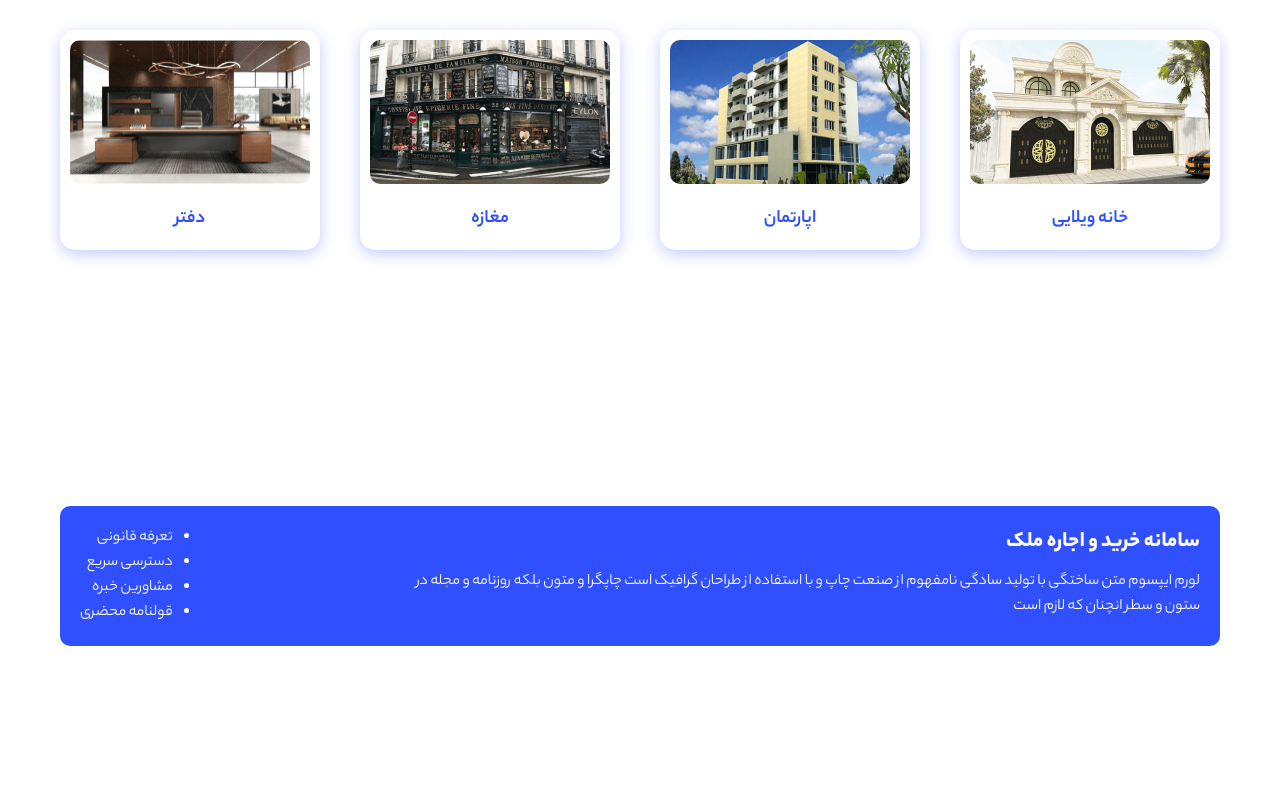
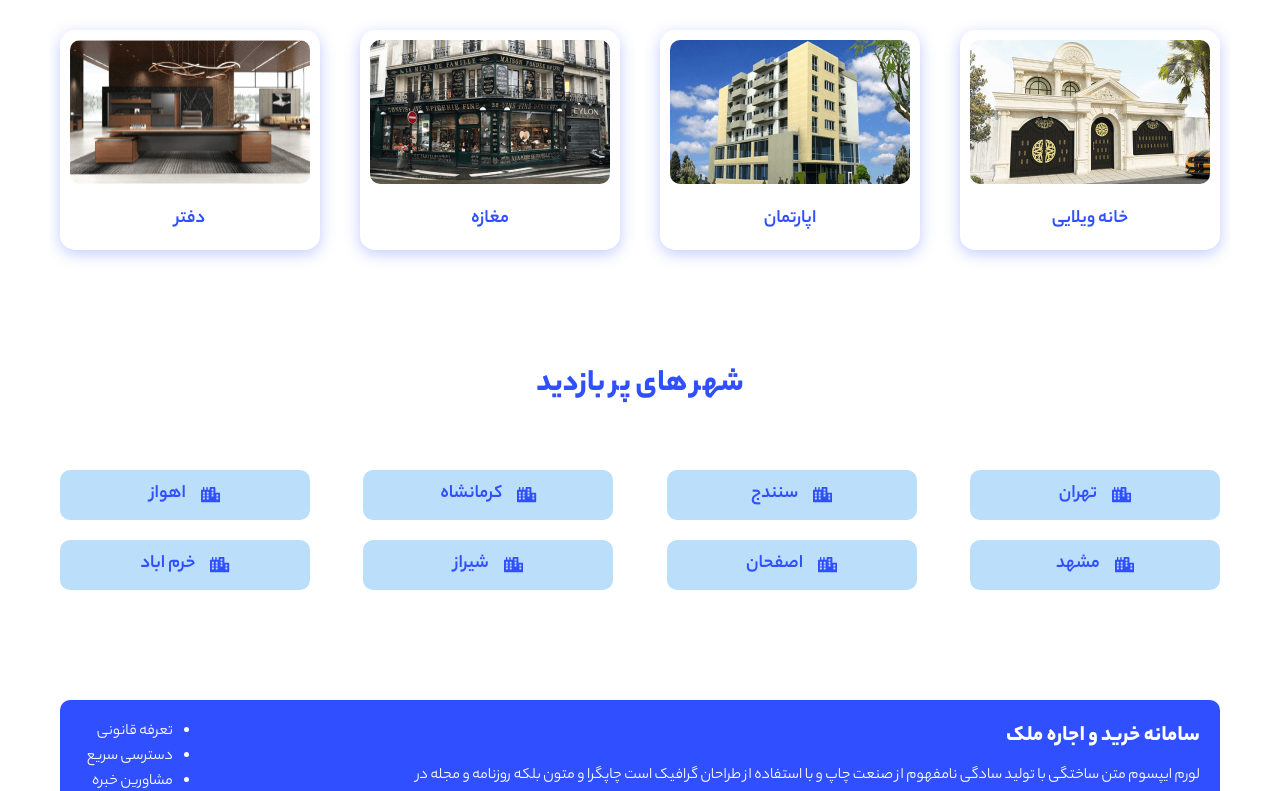
Before and after one commit to MobinaShahbazei/real-state, a Next.js app: page / in a window 1280 px wide. Shown: the part 465-1256 px from the top of the page. Before the commit the page ends 1131 px from the top, so only its background shows below. Built offline with nearby package versions, Linux system fonts and the light colour scheme; no server answers.

Commit message:
Development of the home page, part 2

```diff
--- a/src/components/template/HomePage.js
+++ b/src/components/template/HomePage.js
@@ -1,4 +1,5 @@
 import { FiCircle } from "react-icons/fi";
+import { FaCity } from "react-icons/fa";
 import styles from "@/template/HomePage.module.css";
 import CategoryCard from "@/module/CategoryCard";
 
@@ -31,10 +32,20 @@
         </div>
       </div>
       <div className={styles.categories}>
-        <CategoryCard title="خانه ویلایی" name="villa"/>
-        <CategoryCard title="اپارتمان" name="apartment"/>
-        <CategoryCard title="مغازه" name="store"/>
-        <CategoryCard title="دفتر" name="office"/>
+        <CategoryCard title="خانه ویلایی" name="villa" />
+        <CategoryCard title="اپارتمان" name="apartment" />
+        <CategoryCard title="مغازه" name="store" />
+        <CategoryCard title="دفتر" name="office" />
+      </div>
+      <div className={styles.city}>
+        <h3>شهر های پر بازدید</h3>
+        <ul>
+            {cities.map((i)=> (<li key={i}>
+                <FaCity />
+              <span>{i}</span>
+
+            </li>))}
+        </ul>
 
       </div>
     </div>
```
